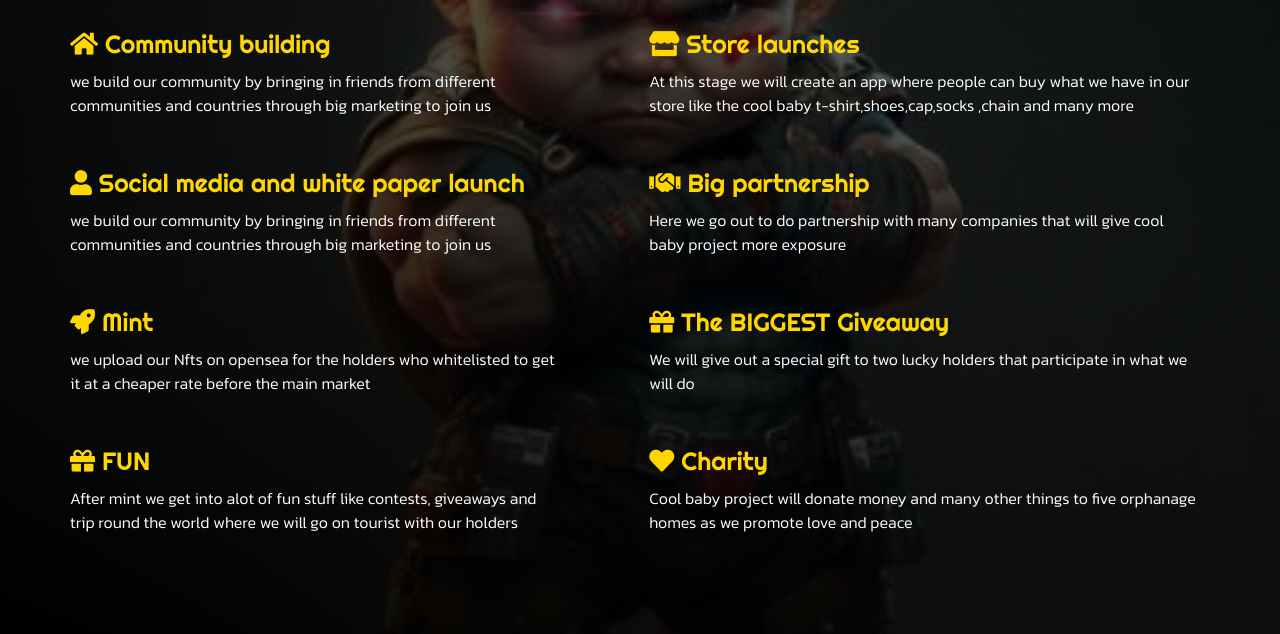
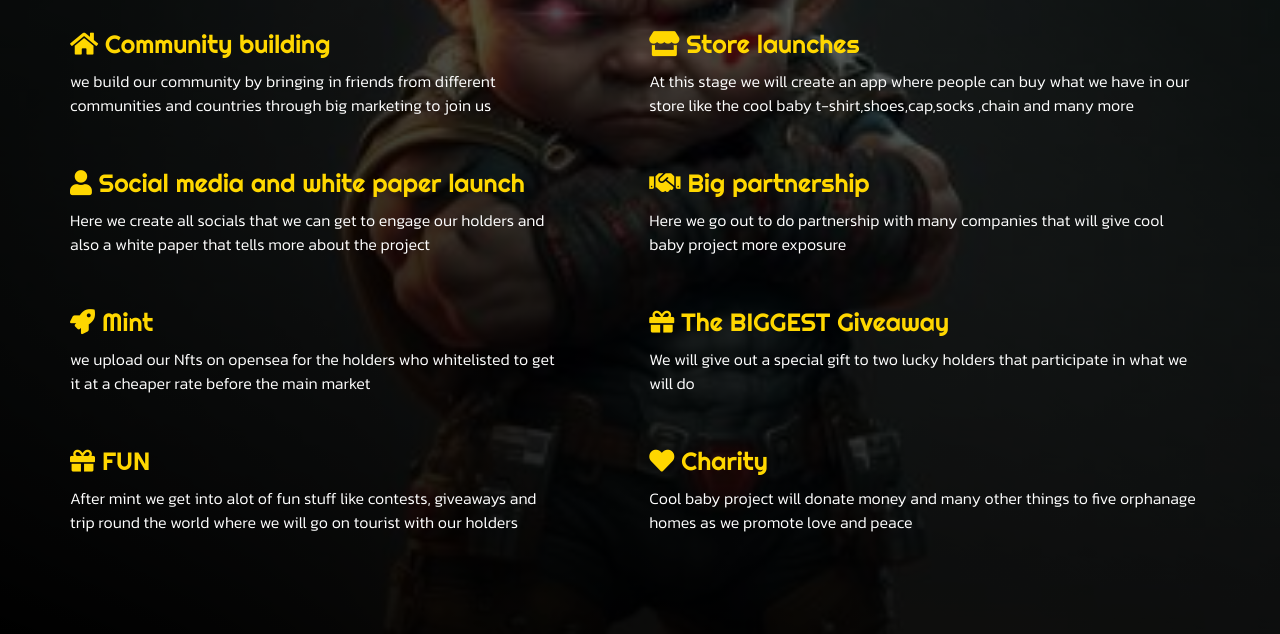
Before and after one commit to Happiesamuel/cool, a plain HTML site: page roadmap.html in a window 1280 px wide. Shown: the part 176-810 px from the top of the page. Drawn offline with nearby package versions, Linux system fonts and the light colour scheme; a web font is replaced by a local one.

Commit message:
Update roadmap.html

```diff
--- a/roadmap.html
+++ b/roadmap.html
@@ -95,8 +95,7 @@
               and white paper launch
             </div>
             <div class="write">
-              we build our community by bringing in friends from different
-              communities and countries through big marketing to join us
+         Here we create all socials that we can get to engage our holders and also a white paper that tells more about the project
             </div>
           </div>
           <div class="stage" data-aos="fade-up"
```
